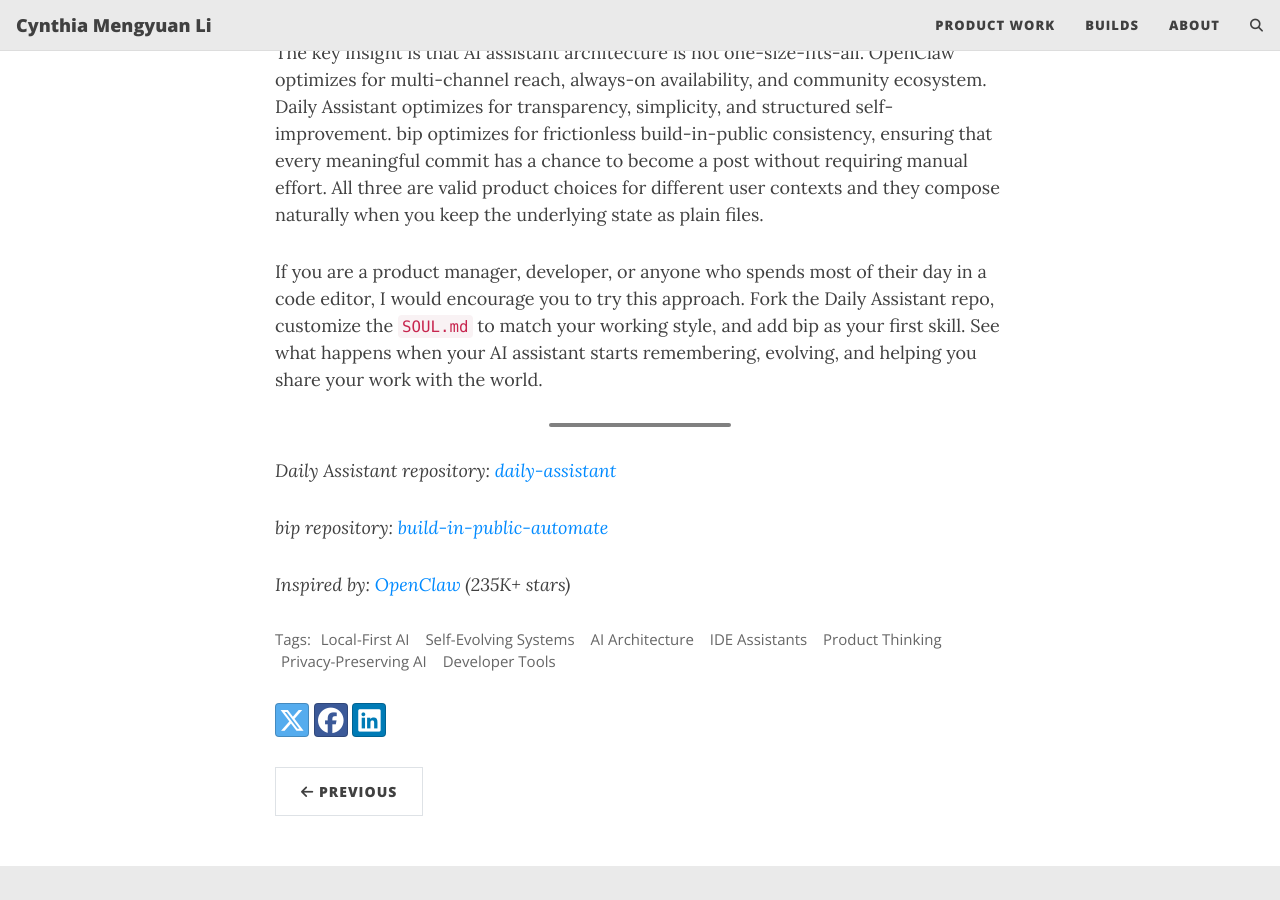
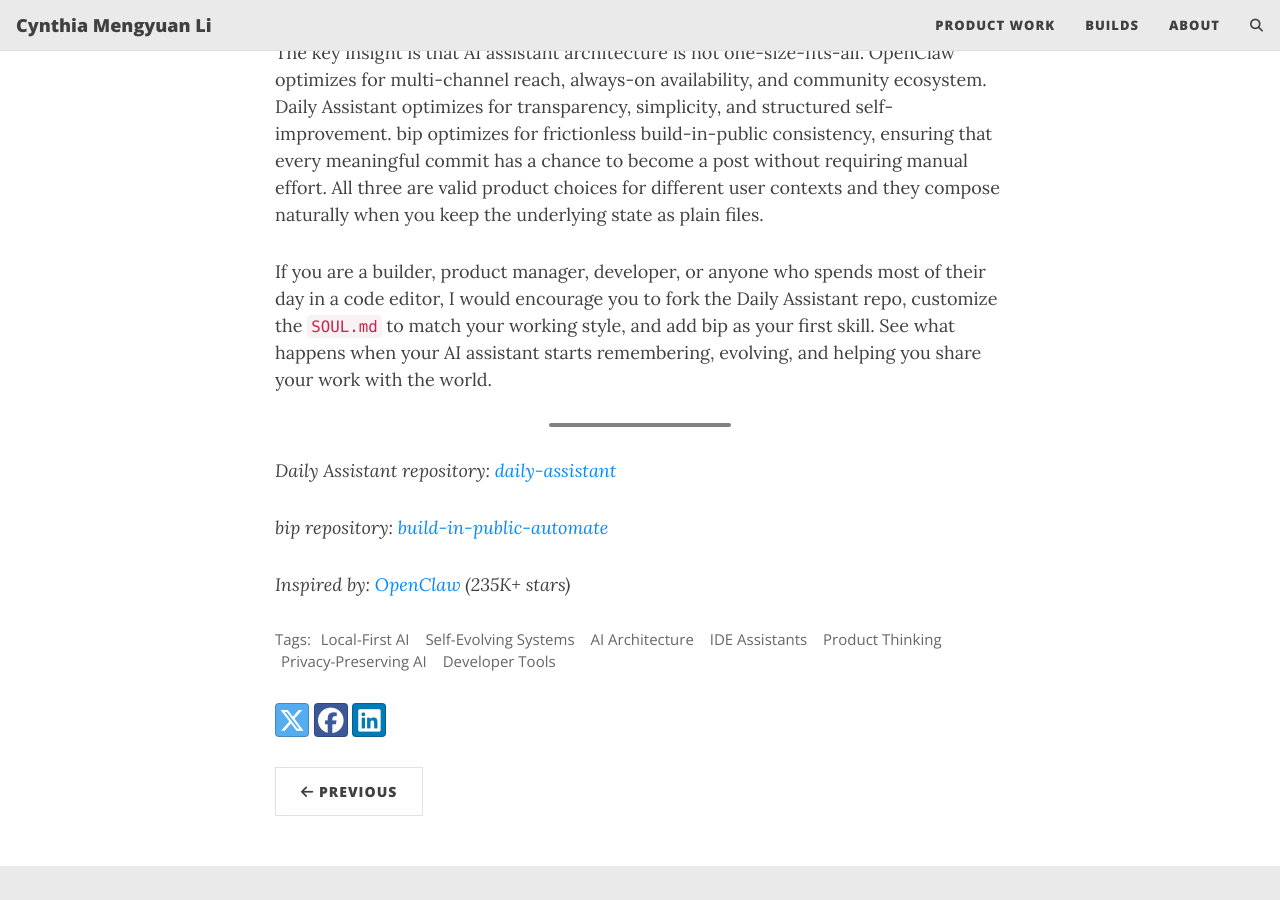
Before and after one commit to cynthialmy/cynthialmy.github.io, a Jekyll site: the page built from _posts/2026-02-27-self-evolving-ai-assistant.md, in a window 1280 px wide and 900 px high, scrolled down 17758 px. Built offline with Jekyll 4.4.1, drawn with Linux system fonts in a browser that asks for light colours; comment, search, counter and statistics services are not loaded.

```diff
--- a/_posts/2026-02-27-self-evolving-ai-assistant.md
+++ b/_posts/2026-02-27-self-evolving-ai-assistant.md
@@ -613,7 +613,7 @@ Building Daily Assistant and bip taught me that the most impactful AI products a
 
 The key insight is that AI assistant architecture is not one-size-fits-all. OpenClaw optimizes for multi-channel reach, always-on availability, and community ecosystem. Daily Assistant optimizes for transparency, simplicity, and structured self-improvement. bip optimizes for frictionless build-in-public consistency, ensuring that every meaningful commit has a chance to become a post without requiring manual effort. All three are valid product choices for different user contexts and they compose naturally when you keep the underlying state as plain files.
 
-If you are a product manager, developer, or anyone who spends most of their day in a code editor, I would encourage you to try this approach. Fork the Daily Assistant repo, customize the `SOUL.md` to match your working style, and add bip as your first skill. See what happens when your AI assistant starts remembering, evolving, and helping you share your work with the world.
+If you are a builder, product manager, developer, or anyone who spends most of their day in a code editor, I would encourage you to fork the Daily Assistant repo, customize the `SOUL.md` to match your working style, and add bip as your first skill. See what happens when your AI assistant starts remembering, evolving, and helping you share your work with the world.
 
 ---
 
```
